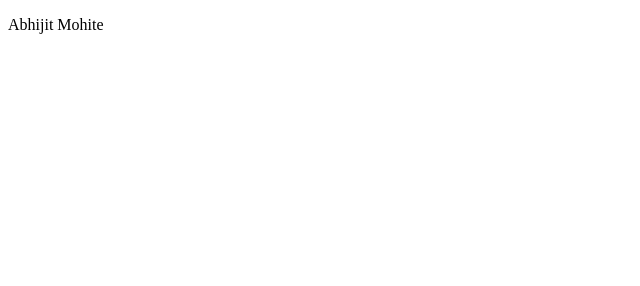
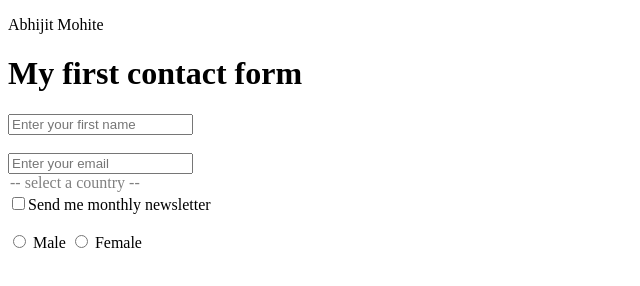
Before and after one commit to abhijit20mohite/Performics-GA_GTM, a plain HTML site: page index.html in a window 1280 px wide. Shown: the whole page, without its empty margins (0-640 px from the left). Drawn offline with Linux system fonts and the light colour scheme.

Commit message:
Update index.html

```diff
--- a/index.html
+++ b/index.html
@@ -20,5 +20,19 @@ j=d.createElement(s),dl=l!='dataLayer'?'&l='+l:'';j.async=true;j.src=
 height="0" width="0" style="display:none;visibility:hidden"></iframe></noscript>
 <!-- End Google Tag Manager (noscript) -->
 	<p> Abhijit Mohite</p>
+
+
+	<h1>My first contact form</h1>
+	<form onsubmit="return false">
+		<input type="text" placeholder="Enter your first name" id="firstName" />
+		<br><br>
+		<input type="email" placeholder="Enter your email" id="email" />
+		<option disabled selected value> -- select a country -- </option>
+		<input type="checkbox" id="newsletter" />Send me monthly newsletter
+<br><br>
+		 <input type="radio" id="male" name="gender" value="male"> Male
+ 		<input type="radio" id="female" name="gender" value="female"> Female
+ <br><br>
+</form>
 </body>
 </html>
```
